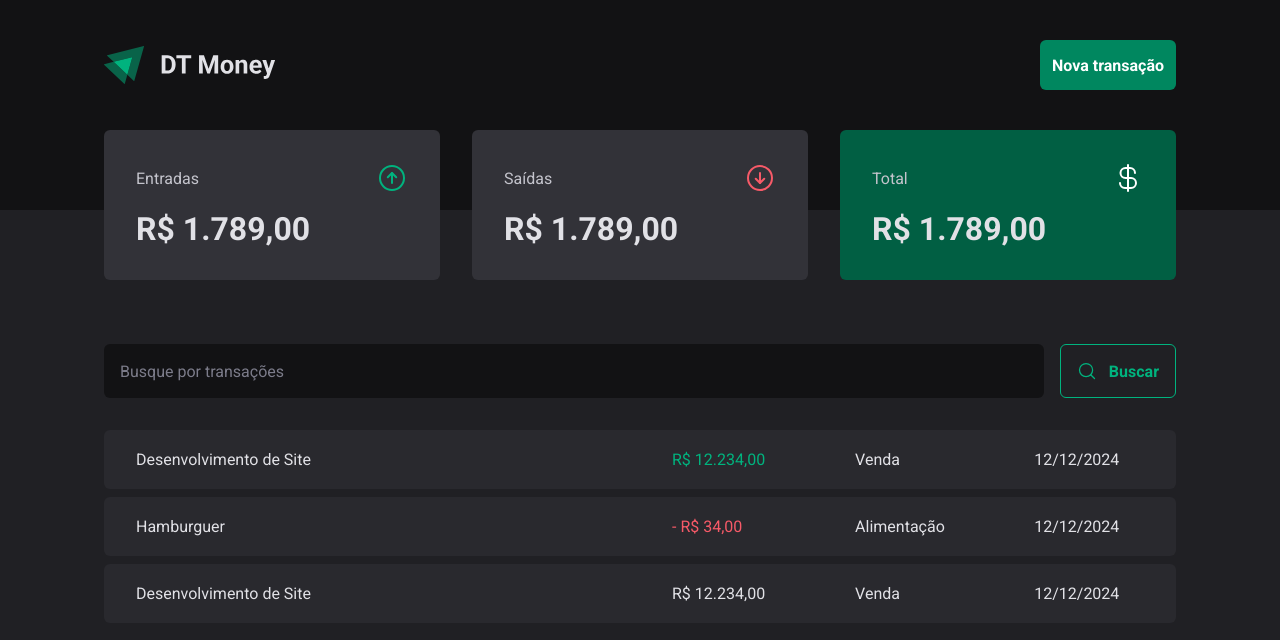
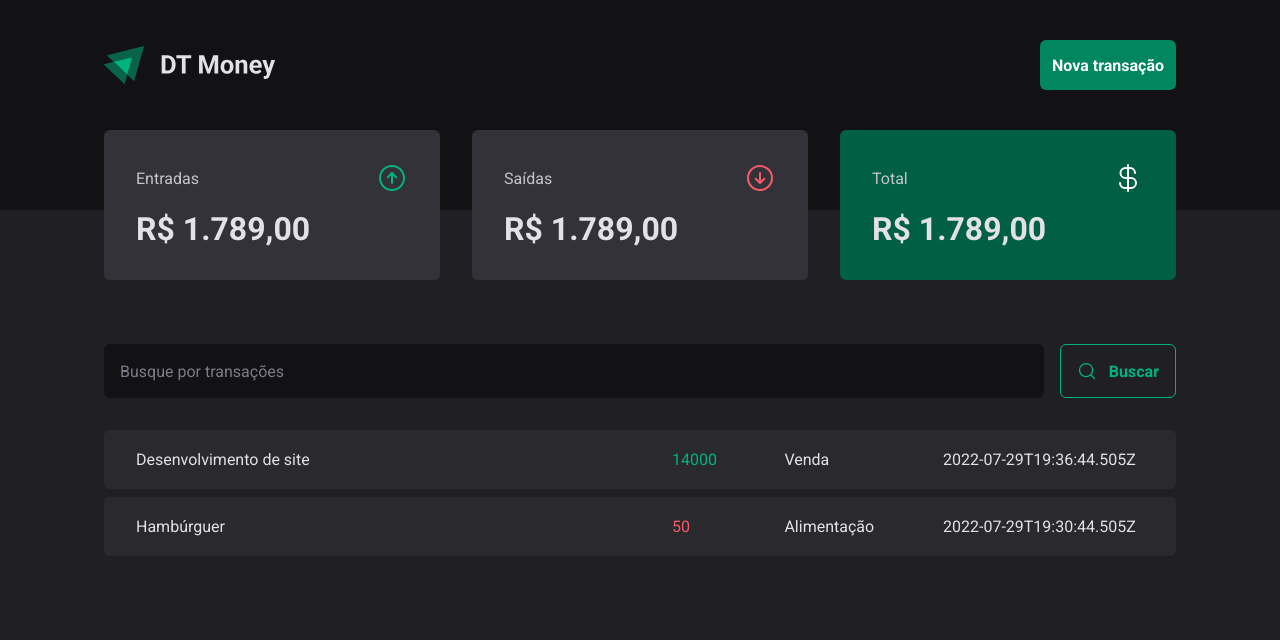
Before and after one commit to EmanuelQuintino/DT-Money-Ignite, a React (Vite) app: page / in a window 1280 px wide. Shown: the top 640 px of the page. Built offline with nearby package versions, Linux system fonts and the light colour scheme; data requests are answered from the project's data file.

Commit message:
add json server and load transactions

```diff
--- a/package.json
+++ b/package.json
@@ -5,6 +5,7 @@
   "type": "module",
   "scripts": {
     "dev": "vite",
+    "server": "json-server server.json -p 3333 -w 500",
     "build": "tsc -b && vite build",
     "lint": "eslint . --ext ts,tsx --report-unused-disable-directives --max-warnings 0",
     "preview": "vite preview"
@@ -26,6 +27,7 @@
     "eslint": "^8.57.0",
     "eslint-plugin-react-hooks": "^4.6.2",
     "eslint-plugin-react-refresh": "^0.4.7",
+    "json-server": "^1.0.0-beta.1",
     "typescript": "^5.2.2",
     "vite": "^5.3.4"
   }
--- /dev/null
+++ b/server.json
@@ -0,0 +1,20 @@
+{
+  "transactions": [
+    {
+      "id": 1,
+      "description": "Desenvolvimento de site",
+      "type": "income",
+      "category": "Venda",
+      "price": 14000,
+      "createdAt": "2022-07-29T19:36:44.505Z"
+    },
+    {
+      "id": 2,
+      "description": "Hambúrguer",
+      "type": "outcome",
+      "category": "Alimentação",
+      "price": 50,
+      "createdAt": "2022-07-29T19:30:44.505Z"
+    }
+  ]
+}
--- a/src/pages/Transactions/index.tsx
+++ b/src/pages/Transactions/index.tsx
@@ -1,3 +1,4 @@
+import { useEffect, useState } from "react";
 import { Header } from "../../components/Header";
 import { Summary } from "../../components/Summary";
 import { SearchForm } from "./components/SearchForms";
@@ -8,7 +9,28 @@ import {
   TransactionsTable,
 } from "./style";
 
+type Transaction = {
+  id: number;
+  description: string;
+  type: "income" | "outcome";
+  price: number;
+  category: string;
+  createdAt: string;
+};
+
 export function Transactions() {
+  const [transactions, setTransactions] = useState([] as Transaction[]);
+
+  async function loadTransactions() {
+    const response = await fetch("http://localhost:3333/transactions");
+    const data = await response.json();
+    setTransactions(data);
+  }
+
+  useEffect(() => {
+    loadTransactions();
+  }, []);
+
   return (
     <Container>
       <Header />
@@ -19,30 +41,20 @@ export function Transactions() {
 
         <TransactionsTable>
           <tbody>
-            <tr>
-              <td width={"50%"}>Desenvolvimento de Site</td>
-              <td>
-                <PriceHighlight variant="income">R$ 12.234,00</PriceHighlight>
-              </td>
-              <td>Venda</td>
-              <td>12/12/2024</td>
-            </tr>
-
-            <tr>
-              <td width={"50%"}>Hamburguer</td>
-              <td>
-                <PriceHighlight>- R$ 34,00</PriceHighlight>
-              </td>
-              <td>Alimentação</td>
-              <td>12/12/2024</td>
-            </tr>
-
-            <tr>
-              <td width={"50%"}>Desenvolvimento de Site</td>
-              <td>R$ 12.234,00</td>
-              <td>Venda</td>
-              <td>12/12/2024</td>
-            </tr>
+            {transactions.map((transaction) => {
+              return (
+                <tr key={transaction.id}>
+                  <td width={"50%"}>{transaction.description}</td>
+                  <td>
+                    <PriceHighlight variant={transaction.type}>
+                      {transaction.price}
+                    </PriceHighlight>
+                  </td>
+                  <td>{transaction.category}</td>
+                  <td>{transaction.createdAt}</td>
+                </tr>
+              );
+            })}
           </tbody>
         </TransactionsTable>
       </TransactionsContainer>
```
Also changed, not shown: 1 other file (tests, documents, lock files or other folders).
